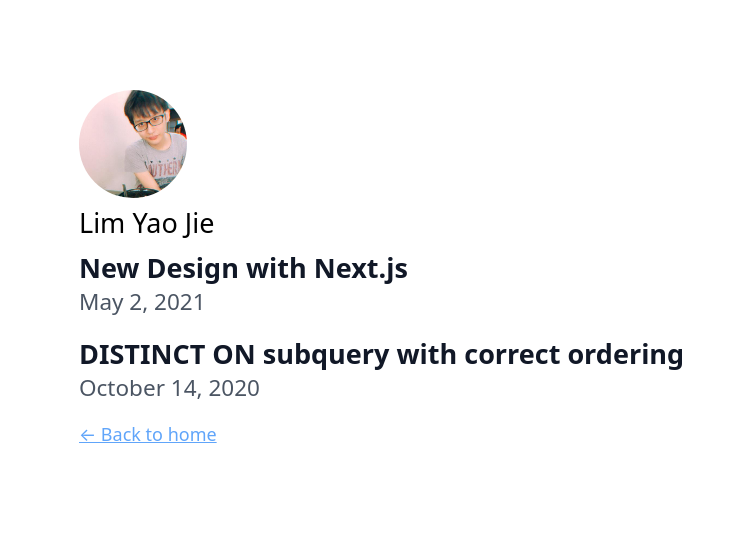
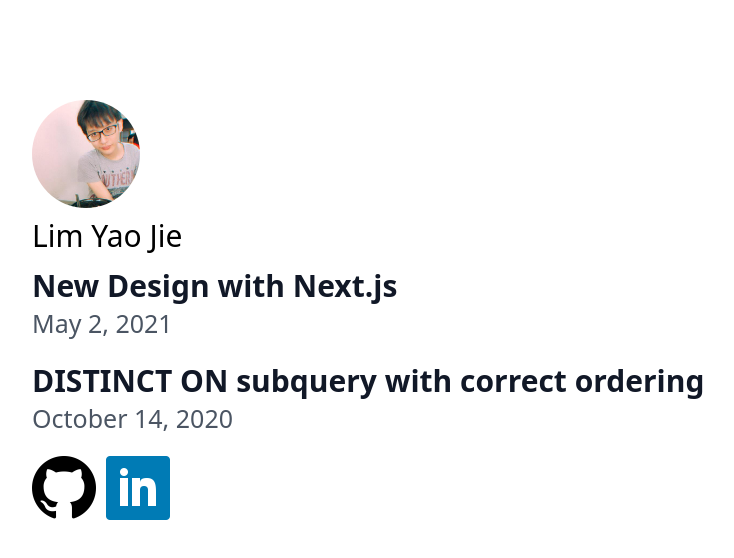
Before and after one commit to causztic/nextjs-blog, a Next.js app: page /posts in a window 1280 px wide. Shown: the top 558 px of the page, without its empty margins (138-872 px from the left). Built offline with nearby package versions, Linux system fonts and the light colour scheme.

Commit message:
Update meta tags for twitter, add social links to other pages

```diff
--- a/components/layout.tsx
+++ b/components/layout.tsx
@@ -29,7 +29,7 @@ export default function Layout({
         <meta property="og:image" content="https://www.causztic.com/images/profile.jpg" />
 
         <meta property="twitter:title" content={title} />
-        <meta property="twitter:description" content={description} />
+        <meta property="og:description" content={description} />
         <meta property="twitter:card" content="summary_large_image" />
         <meta property="twitter:url" content="https://www.causztic.com/" />
         <meta property="twitter:image" content="https://www.causztic.com/images/profile.jpg" />
@@ -72,11 +72,26 @@ export default function Layout({
       </header>
       <main className="mt-2">{children}</main>
       {!home && (
-        <div className="my-4">
-          <Link href="/">
-            <a className="underline text-blue-400">← Back to home</a>
-          </Link>
-        </div>
+        <footer className="my-4">
+          <section className="mt-3">
+            <a href="https://www.github.com/causztic" target="_blank" rel="noreferrer noopener" className="mr-2">
+              <Image
+                src="/images/github-icon.png"
+                height={64}
+                width={64}
+                alt='github'
+              />
+            </a>
+            <a href="https://www.linkedin.com/in/limyaojie">
+              <Image
+                src="/images/linkedin-icon.png"
+                height={64}
+                width={64}
+                alt='linkedin'
+              />
+            </a>
+          </section>
+        </footer>
       )}
     </div>
   )
--- a/pages/index.tsx
+++ b/pages/index.tsx
@@ -14,7 +14,7 @@ export default function Home() {
       </section>
       <section>
         <Link href="/posts">
-          <a className="text-2xl text-underline text-blue-400">Posts</a>
+          <a className="text-2xl underline text-blue-400">Posts</a>
         </Link>
       </section>
       <hr className="my-4" />
--- a/pages/posts/[id].tsx
+++ b/pages/posts/[id].tsx
@@ -1,7 +1,8 @@
 import ReactMarkdown from 'react-markdown'
-import { Prism as SyntaxHighlighter } from 'react-syntax-highlighter';
-import { darcula } from 'react-syntax-highlighter/dist/cjs/styles/prism';
+import { Prism as SyntaxHighlighter } from 'react-syntax-highlighter'
+import { darcula } from 'react-syntax-highlighter/dist/cjs/styles/prism'
 
+import Link from 'next/Link'
 import Layout from '../../components/layout'
 import { getAllPostIds, getPostData } from '../../lib/posts'
 import styles from './post.module.scss'
@@ -38,7 +39,7 @@ const components: any = {
 export default function Post({ postData }) {
   return (
     <Layout title={postData.title} description={postData.content.split("\n")[0]}>
-      <article>
+      <article className="mb-6">
         <h1 className="font-bold font-sans text-gray-900">{postData.title}</h1>
         <section className="post-date text-sm text-gray-600">{postData.date}</section>
         <hr className="my-4" />
@@ -48,6 +49,9 @@ export default function Post({ postData }) {
           </ReactMarkdown>
         </section>
       </article>
+      <Link href="/posts">
+        <a className="underline text-blue-400">Read my other posts</a>
+      </Link>
     </Layout>
   )
 }
--- a/posts/distinct-on-clause.md
+++ b/posts/distinct-on-clause.md
@@ -79,6 +79,4 @@ To check that the query is expected, lets run **explain** on it:
 
 This shows that the query will indeed only run once, while also preserving the pagination.
 
-The query return was what I wanted:
-
-one latest message per sender, sorted by the messages' created_at date with the latest one first.
+The query return was what I wanted: one latest message per sender, sorted by the messages' created_at.
--- a/styles/global.scss
+++ b/styles/global.scss
@@ -4,7 +4,7 @@
 
 @layer base {
   html {
-    font-size: 18px;
+    font-size: 20px;
   }
   h1 {
     @apply text-3xl;
```
